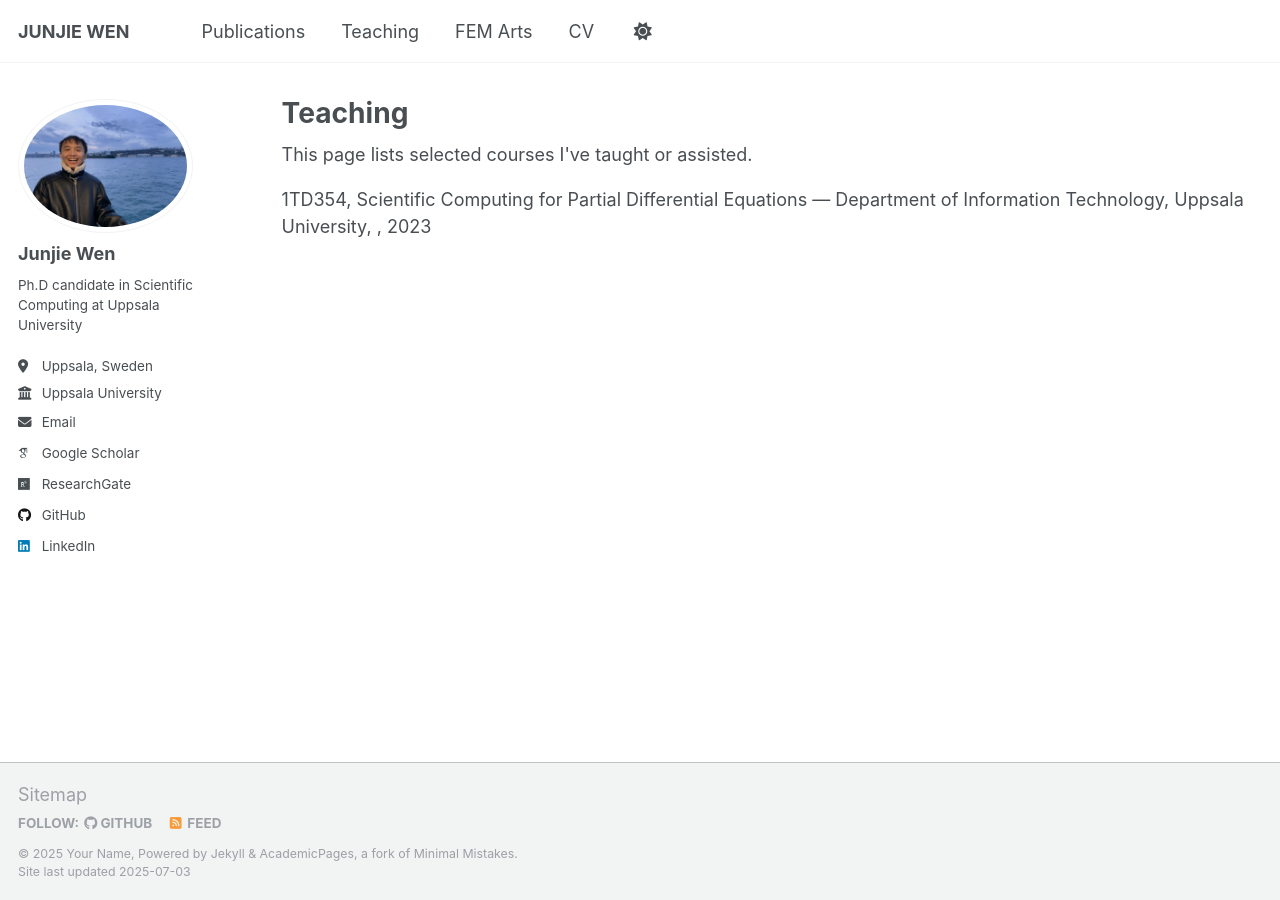
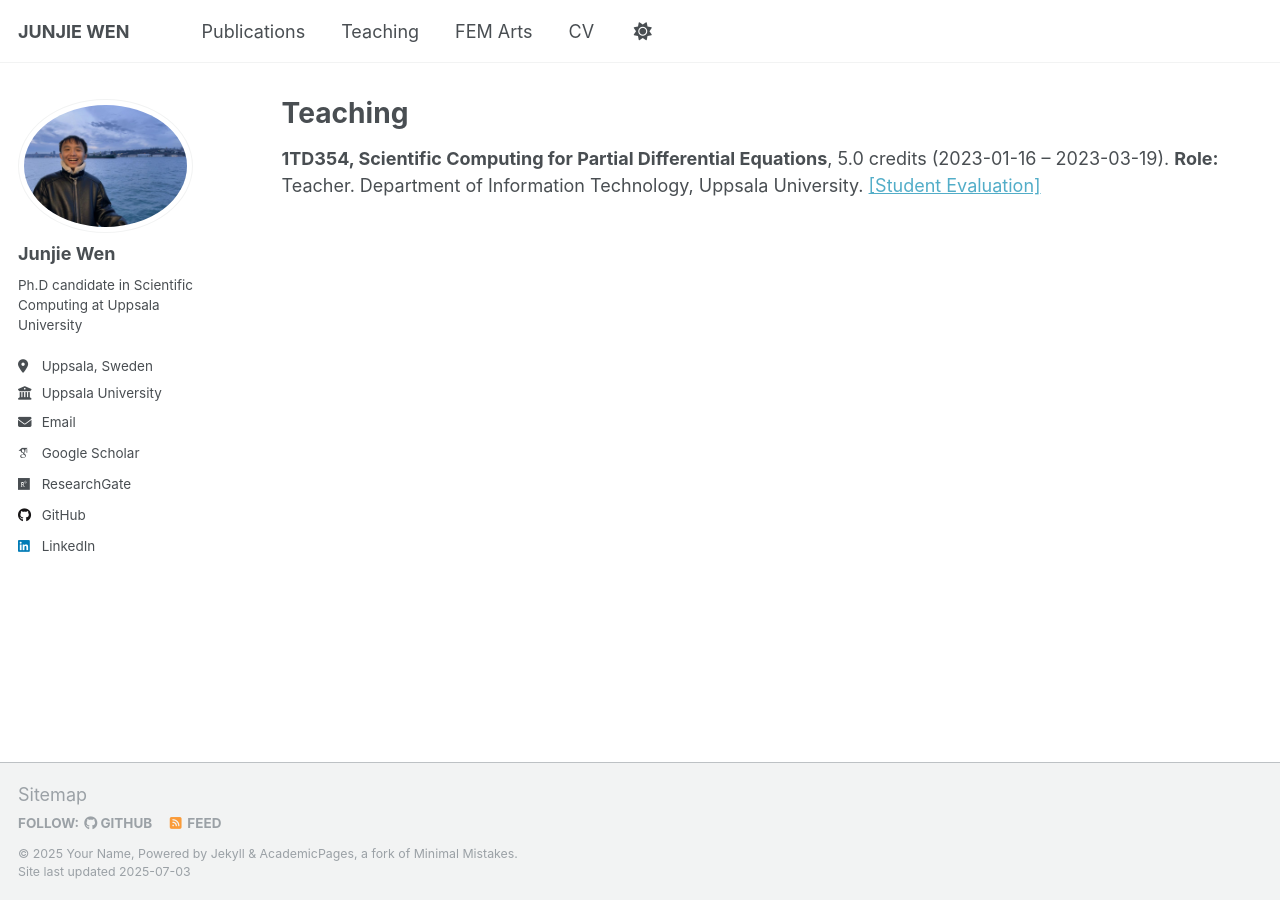
Before and after one commit to WjjSteve/WjjSteve.github.io, a Jekyll site: the page built from _pages/teaching.html, in a window 1280 px wide. Built offline with Jekyll 4.4.1, drawn with Linux system fonts in a browser that asks for light colours; some web fonts are replaced; a script that is not in the unit is left out.

Commit message:
Update teaching.html

```diff
--- a/_pages/teaching.html
+++ b/_pages/teaching.html
@@ -5,15 +5,6 @@ permalink: /teaching/
 author_profile: true
 ---
 
-This page lists selected courses I've taught or assisted.
-
 {% for post in site.teaching reversed %}
-  <p>
-    {% if post.link %}
-      <a href="{{ post.link }}">{{ post.title }}</a>
-    {% else %}
-      {{ post.title }}
-    {% endif %}
-    — {{ post.venue }}, {{ post.location }}, {{ post.date | date: "%Y" }}
-  </p>
+  {% include archive-single-teaching.html %}
 {% endfor %}
```
